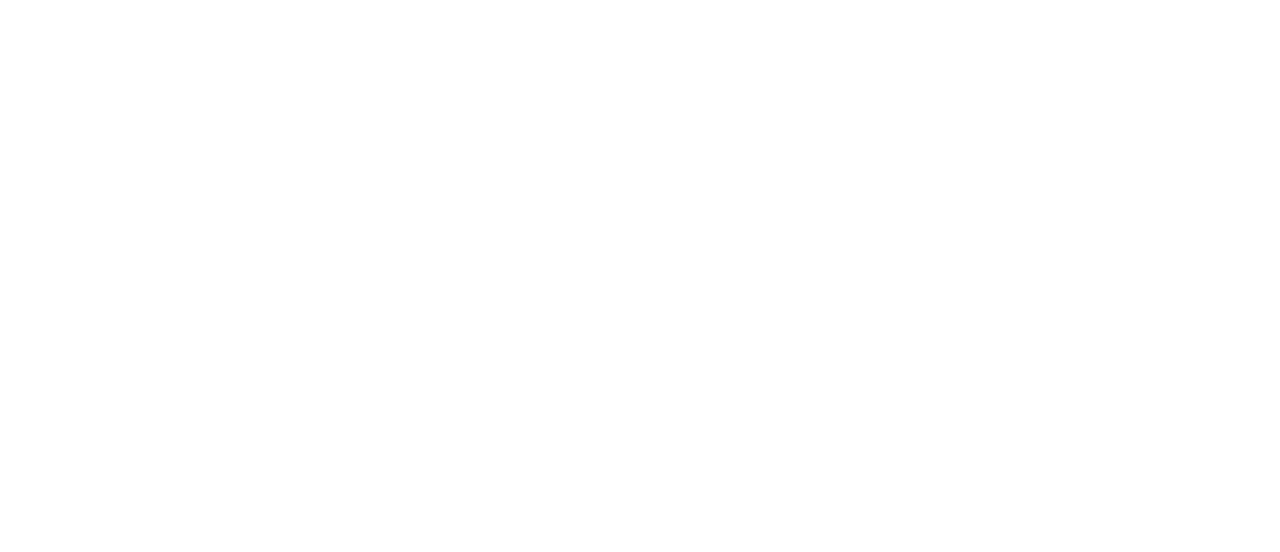
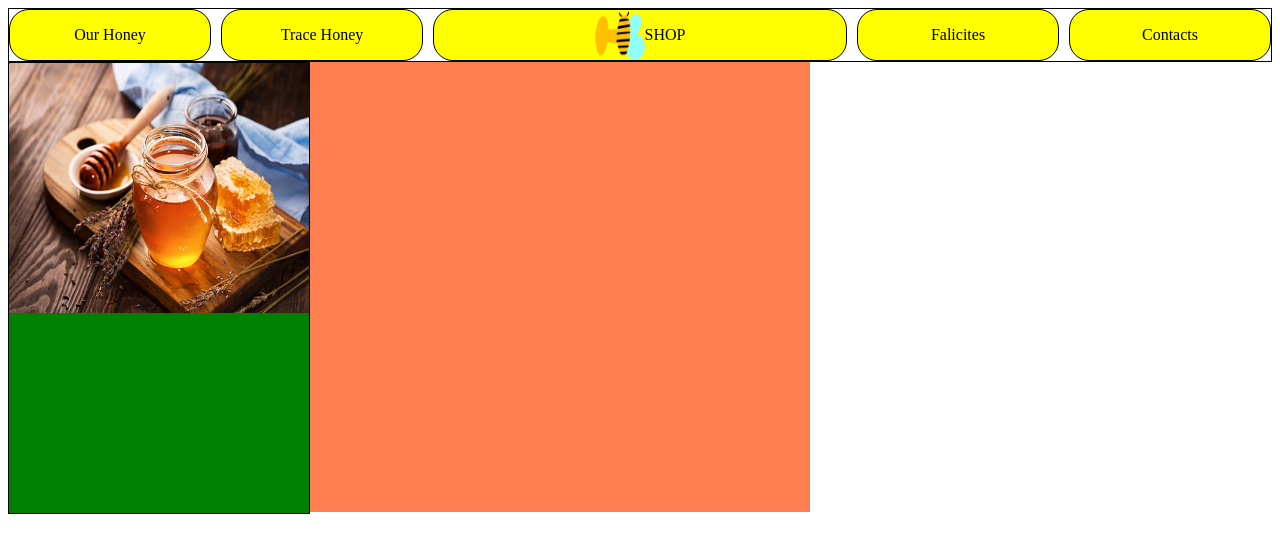
Before and after one commit to Andreala94/Eserc.-GhitHub-e-Flex, a plain HTML site: page Flex/index.html in a window 1280 px wide. Drawn offline with Linux system fonts and the light colour scheme.

Commit message:
modifica

```diff
--- a/Flex/index.html
+++ b/Flex/index.html
@@ -8,6 +8,22 @@
     <link rel="stylesheet" href="style.css">
 </head>
 <body>
+    <div class="heder-bar">
+        <div class="lista"><span>Our Honey</span></div>
+        <div class="lista"><span>Trace Honey</span></div>
+        <div class="lista"><img src="logo.png" alt="">SHOP</div>
+        <div class="lista"><span>Falicites</span></div>
+        <div class="lista"><span>Contacts</span></div>
+    </div>
+    <div class="conteiner">
+        <div class="card">
+          <img src="honey.jpg" alt="">
+        </div>
+        <div class="articolo">
+
+        </div>
+    </div>
+
 
 </body>
 </html>
--- a/Flex/style.css
+++ b/Flex/style.css
@@ -0,0 +1,57 @@
+.heder-bar{
+    display:flex;
+    border: 1px solid black;
+    justify-content: space-around;
+    gap: 10px;
+}
+
+
+.lista{
+    width: 200px;
+    background-color: yellow;
+    border: 1px solid black;
+    border-radius: 20px;
+    display: flex;
+    align-items: center;
+    justify-content: center;
+
+}
+
+div.lista > img{
+    width: 50px;
+    height: 50px;
+    display: flex;
+
+}
+.lista:nth-last-of-type(3){
+    display: flex;
+    flex-grow: 1;
+
+}
+
+/* container contenente  */
+.conteiner{
+    display: flex;
+}
+.card > img{
+    width: 300px;
+    height: 250px;
+
+}
+/* card */
+.card {
+    width: 300px;
+    height: 450px;
+    border: 1px solid black;
+    background-color: green;
+}
+
+
+/* articolo */
+.articolo{
+    display: flex;
+    width: 500px;
+    height: 450px;
+    background-color: coral;
+
+}
```
Also changed, not shown: Esercizio GhitHub/W1-P2-Esercizi-Git.html (deleted, +0 -122 lines).
